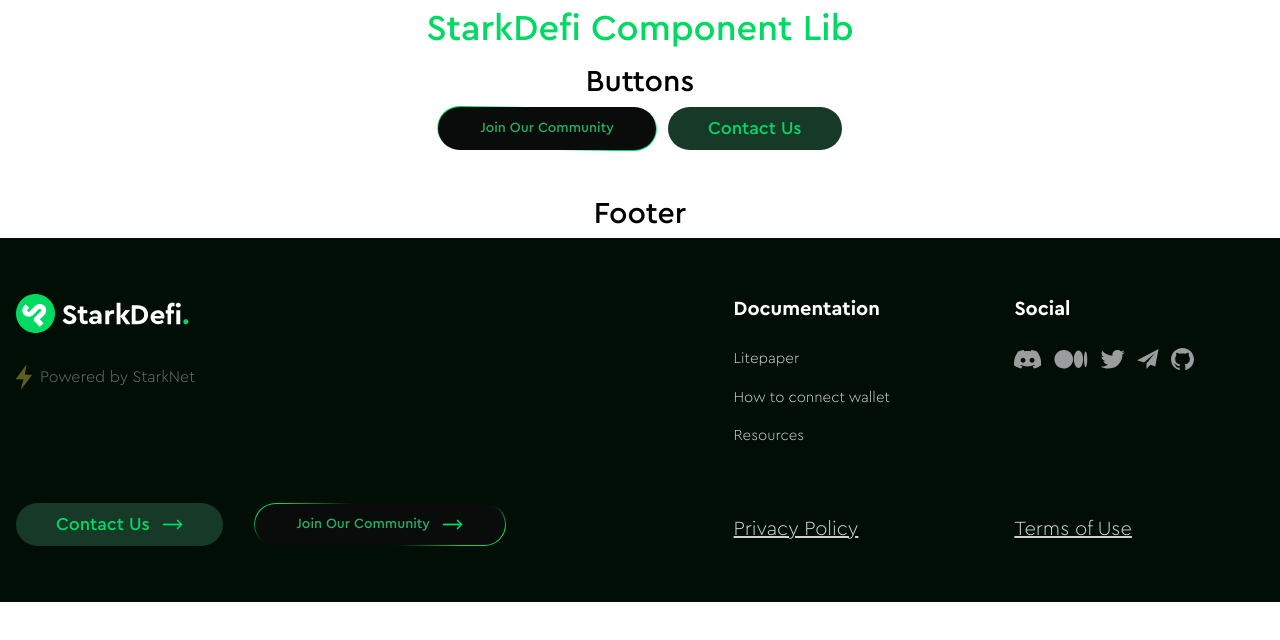
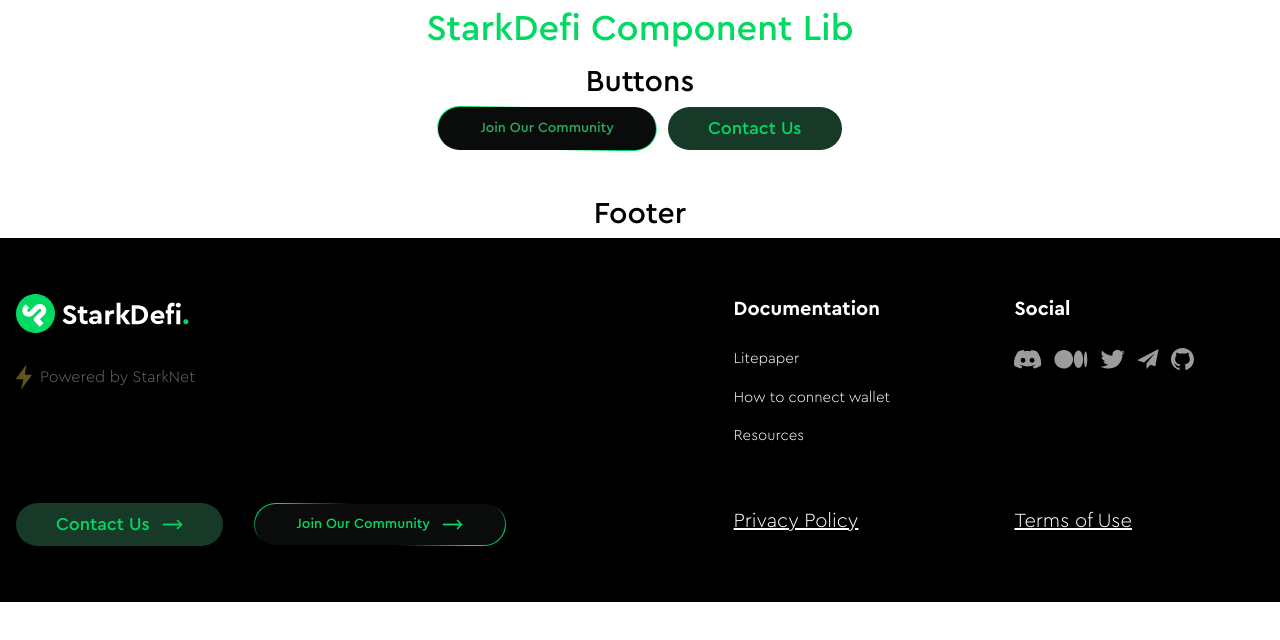
Before and after one commit to Starkdefi/starkdefi-components-lib, a React app: page / in a window 1280 px wide. Shown: the top 640 px of the page. Built offline with nearby package versions, Linux system fonts and the light colour scheme.

Commit message:
update footer component

```diff
--- a/src/App.tsx
+++ b/src/App.tsx
@@ -5,7 +5,9 @@ import Footer from "./components/footer";
 
 const Heading: React.FC<{ text: string }> = ({ text }) => {
   return (
-    <h2 className="text-[30.29px] text-green_dark leading-[160%] text-center">{text}</h2>
+    <h2 className="text-[30.29px] text-green_dark leading-[160%] text-center">
+      {text}
+    </h2>
   );
 };
 
@@ -30,8 +32,8 @@ export const App: React.FC = () => {
         </div>
       </div>
       <div className="mt-10">
-      <Heading text="Footer" />
-        <Footer />
+        <Heading text="Footer" />
+        <Footer backgroundColor="black" />
       </div>
     </>
   );
--- a/src/components/footer/footer.module.css
+++ b/src/components/footer/footer.module.css
@@ -4,39 +4,40 @@
 
 .footer::before {
   content: "";
-  @apply bg-green_dark2 absolute w-full h-full top-0 left-0 -z-[2];
+  @apply absolute w-full h-full top-0 left-0 -z-[2];
 }
 
 .section_head {
-  @apply text-white font-CeraPro-Bold xl:text-[20px] text-[18px];
+  @apply font-CeraPro-Bold xl:text-[20px] text-[18px];
 }
 
 .section_column {
   @apply flex items-start justify-between flex-col md:w-[20%] w-1/2 xl:h-[250px] md:h-[225px] h-[190px];
 }
 
-.section_nav_link {
+.section_nav_link,
+.tos_pp {
   @apply transition-all ease-in duration-200;
-  @apply text-white text-opacity-[0.81] font-CeraPro-Light py-2 xl:text-[15px] lg:text-[14px] text-[12px];
-}
-
-.section_nav_link:hover {
-  @apply text-green_light text-opacity-[0.95];
+  @apply text-opacity-[0.81] font-CeraPro-Light py-2 xl:text-[15px] lg:text-[14px] text-[12px];
 }
 
 .tos_pp {
-  @apply transition-all ease-in duration-200;
-  @apply text-white text-opacity-[0.81] font-CeraPro-Light xl:text-[20px] lg:text-[18px] text-[16px] underline;
+  @apply xl:text-[20px] lg:text-[18px] text-[16px] underline;
 }
 
-.tos_pp:hover {
-  @apply text-green_light text-opacity-[0.95];
+.tos_pp:hover,
+.section_nav_link:hover {
+  @apply text-opacity-[0.95];
 }
 
 .social_icon path {
-  @apply transition-all ease-in duration-200;
+  @apply fill-[var(--social-color)] transition-all ease-in duration-200;
 }
 
 .social_icon:hover path {
-  @apply fill-green_light !important;
+  @apply fill-[var(--accent-color)] !important;
 }
+
+.arrow path {
+@apply fill-[var(--accent-color)];
+}
--- a/src/components/footer/index.tsx
+++ b/src/components/footer/index.tsx
@@ -1,4 +1,4 @@
-import React from "react";
+import React, { ReactNode } from "react";
 import styles from "./footer.module.css";
 import { ReactComponent as Logo } from "../../assets/icons/logo.svg";
 import { ReactComponent as Powered } from "../../assets/icons/powered.svg";
@@ -8,10 +8,14 @@ import { ReactComponent as Medium } from "../../assets/icons/medium.svg";
 import { ReactComponent as Twitter } from "../../assets/icons/twitter.svg";
 import { ReactComponent as Telegram } from "../../assets/icons/telegram.svg";
 import { ReactComponent as Github } from "../../assets/icons/github.svg";
+import resolveConfig from "tailwindcss/resolveConfig";
+const config = require("../../../tailwind.config.js");
+
+const fullConfig = resolveConfig(config);
+const colors = fullConfig.theme.colors;
+console.log(fullConfig.theme.colors);
 
 import Button from "../button";
-
-console.log(Logo, Powered);
 
 const socials = [
   {
@@ -36,19 +40,95 @@ const socials = [
   },
 ];
 
-export default function Footer() {
+const Link: React.FC<
+  {
+    children: ReactNode;
+    textColor?: string;
+    accentColor?: string;
+  } & React.HTMLProps<HTMLAnchorElement>
+> = ({ children, textColor, accentColor, ...props }) => {
   return (
-    <footer className={`${styles.footer}`}>
+    <a
+      className={`${styles.section_nav_link} text-[var(--text-color)] hover:text-[var(--accent-color)]`}
+      href={props.href}
+      rel="noopener noreferrer"
+      target="_blank"
+    >
+      {children}
+    </a>
+  );
+};
+
+const LegalLink: React.FC<
+  {
+    children: ReactNode;
+    textColor?: string;
+    accentColor?: string;
+  } & React.HTMLProps<HTMLAnchorElement>
+> = ({ children, textColor, accentColor, ...props }) => {
+  return (
+    <a
+      className={`${styles.tos_pp} text-[var(--text-color)] hover:text-[var(--accent-color)]`}
+      href={props.href}
+      target="_blank"
+      rel="noopener noreferrer"
+    >
+      {children}
+    </a>
+  );
+};
+
+interface FooterProps {
+  style?: React.CSSProperties;
+  backgroundColor?: string;
+  textColor?: string;
+  accentColor?: string;
+  socialColor?: string;
+  className?: string;
+}
+
+/**
+ * StarkDefi Footer component
+ * This component renders a footer with a logo, an optional title, and a list of social icons.
+ * @param {FooterProps} props
+ * @returns {JSX.Element}
+ */
+
+export default function Footer({
+  style,
+  backgroundColor,
+  textColor,
+  accentColor,
+  socialColor,
+  className,
+}: FooterProps) {
+  return (
+    <footer
+      style={
+        {
+          "--bg-color": backgroundColor ? backgroundColor : colors.green_dark2,
+          "--text-color": textColor ? textColor : "white",
+          "--accent-color": accentColor ? accentColor : colors.green_light,
+          "--social-color": socialColor ? socialColor : "#9B9C9D",
+          ...style,
+        } as React.CSSProperties
+      }
+      className={`${styles.footer} before:bg-[var(--bg-color)] ${
+        className ?? ""
+      }`}
+    >
       <section className="xl:max-container md:px-8 px-4 m-auto flex items-start justify-between flex-wrap md:flex-nowrap">
         <div className="lg:w-[55%] md:w-[40%] w-full">
           <div className="flex flex-col gap-4">
             <a href="/">
-              <Logo className={styles.logo} />
+              <Logo />
             </a>
 
             <p className="flex items-center gap-2 opacity-40 pt-4">
               <Powered />
-              <span className="text-white font-CeraPro-Light leading-[160%]">
+              <span
+                className={`text-[var(--text-color)] font-CeraPro-Light leading-[160%]`}
+              >
                 Powered by StarkNet
               </span>
             </p>
@@ -59,7 +139,9 @@ export default function Footer() {
               target="_blank"
               rel="noreferrer"
             >
-              <Button className="xl:text-[18px] md:text-[14px] text-[12px] text-green_light bg-green_2 rounded">
+              <Button
+                className={`xl:text-[18px] md:text-[14px] text-[12px] !text-[var(--accent-color)] bg-green_2 rounded`}
+              >
                 <p className="flex gap-3 items-center py-1">
                   Contact Us <Arrow className={styles.arrow} />
                 </p>
@@ -71,7 +153,7 @@ export default function Footer() {
               rel="noopener noreferrer"
             >
               <Button
-                className="txl:text-[18px]  md:text-[14px] text-[12px]"
+                className="txl:text-[18px] !text-[var(--accent-color)]  md:text-[14px] text-[12px]"
                 btnType="ringed"
               >
                 <p className="flex gap-3 items-center py-1">
@@ -84,49 +166,48 @@ export default function Footer() {
 
         <div className={styles.section_column}>
           <div>
-            <h3 className={styles.section_head}>Documentation</h3>
+            <h3 className={`${styles.section_head} text-[var(--text-color)]`}>
+              Documentation
+            </h3>
             <div className="flex items-start justify-between flex-col pt-4">
-              <a
-                className={styles.section_nav_link}
+              <Link
+                textColor={textColor}
+                accentColor={accentColor}
                 href="https://docs.starkdefi.com/project-overview"
-                rel="noopener noreferrer"
-                target="_blank"
               >
                 Litepaper
-              </a>
-
-              <a
-                className={styles.section_nav_link}
+              </Link>
+              <Link
+                textColor={textColor}
+                accentColor={accentColor}
                 href="https://docs.starkdefi.com/quick-start/connect-to-starkdefi"
-                target="_blank"
-                rel="noopener noreferrer"
               >
                 How to connect wallet
-              </a>
-
-              <a
-                className={styles.section_nav_link}
+              </Link>
+              <Link
+                textColor={textColor}
+                accentColor={accentColor}
                 href="https://docs.starkdefi.com/extras/resources"
-                target="_blank"
-                rel="noopener noreferrer"
               >
                 Resources
-              </a>
+              </Link>
             </div>
           </div>
-          <a
-            className={styles.tos_pp}
+
+          <LegalLink
+            textColor={textColor}
+            accentColor={accentColor}
             href="https://docs.starkdefi.com/extras/privacy-policy"
-            target="_blank"
-            rel="noopener noreferrer"
           >
             Privacy Policy
-          </a>
+          </LegalLink>
         </div>
 
         <div className={styles.section_column}>
           <div>
-            <h3 className={styles.section_head}>Social</h3>
+            <h3 className={`${styles.section_head} text-[var(--text-color)]`}>
+              Social
+            </h3>
             <div className="flex items-center lg:justify-between justify-start lg:flex-nowrap flex-wrap gap-3 pt-4">
               {socials.map((social) => (
                 <a
@@ -136,19 +217,18 @@ export default function Footer() {
                   key={social.url}
                   rel="noopener noreferrer"
                 >
-                  <social.Icon className={styles.social_icon} />
+                  <social.Icon className={`${styles.social_icon} `} />
                 </a>
               ))}
             </div>
           </div>
-          <a
-            className={styles.tos_pp}
+          <LegalLink
+            textColor={textColor}
+            accentColor={accentColor}
             href="https://docs.starkdefi.com/extras/terms-of-use"
-            target="_blank"
-            rel="noopener noreferrer"
           >
             Terms of Use
-          </a>
+          </LegalLink>
         </div>
       </section>
     </footer>
```
